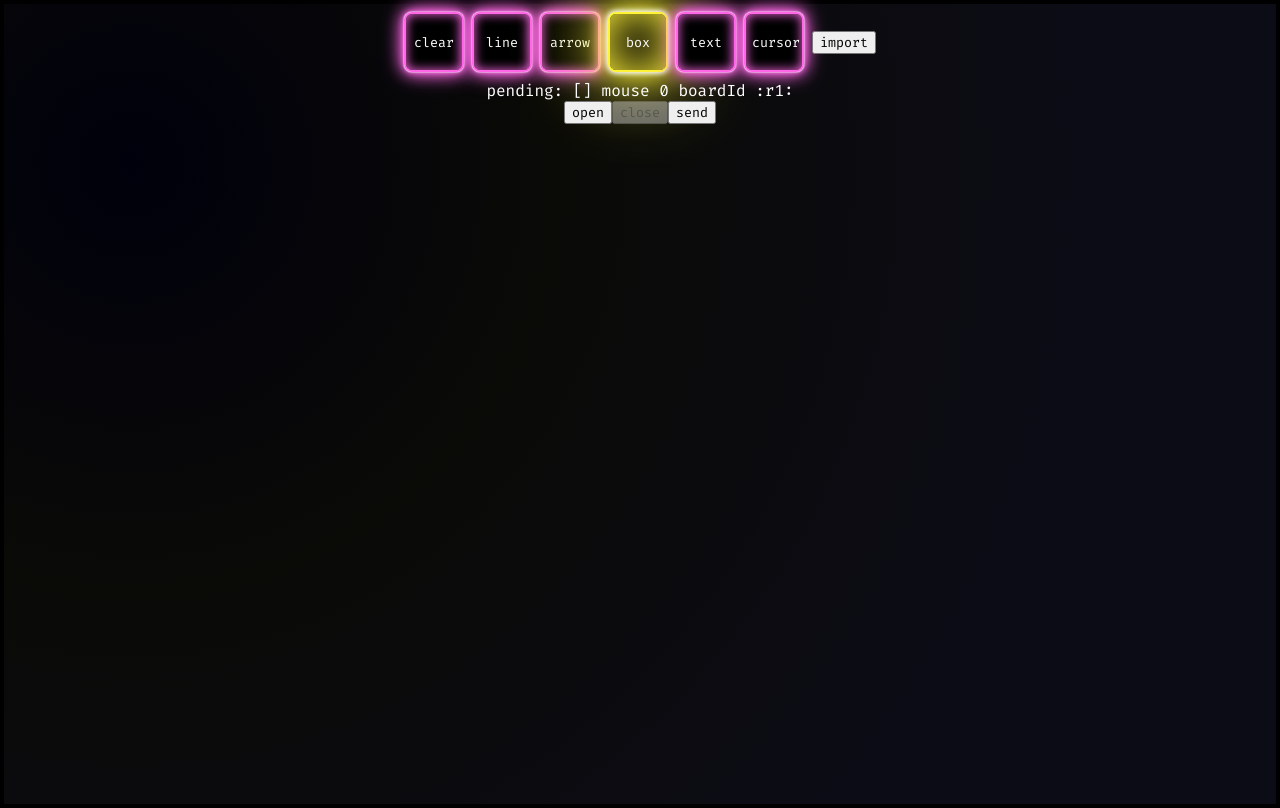
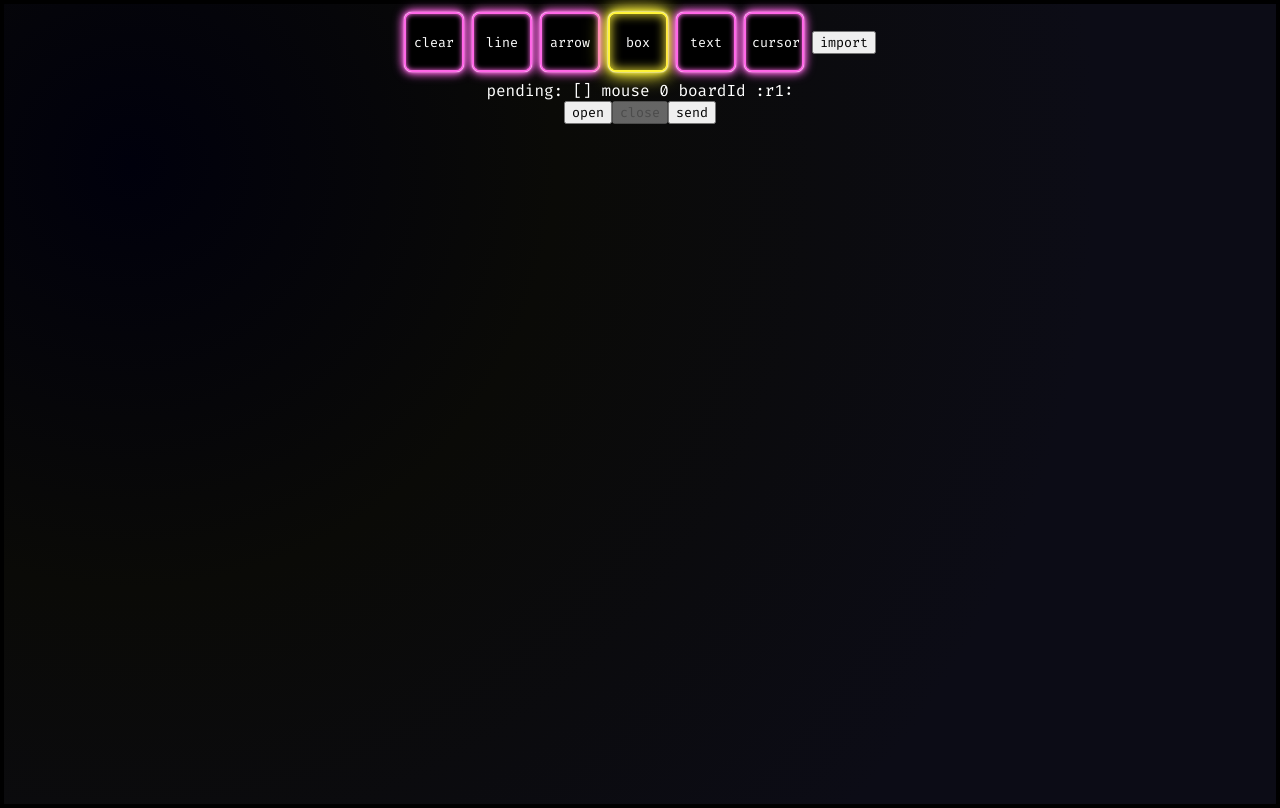
Before and after one commit to Windovvsill/NeonBoard, a React (Create React App) app: page / in a window 1280 px wide. Built offline with nearby package versions, Linux system fonts and the light colour scheme.

Commit message:
add configurable glow

```diff
--- a/src/components/drawing/toolBar.tsx
+++ b/src/components/drawing/toolBar.tsx
@@ -117,7 +117,7 @@ const ToolButton = ({ onClick, label, selected }: IToolButtonProps) => {
       style={{
         ...neonBorder(
           selected ? theme.neonTubeB : theme.neonTubeC,
-          selected ? 2 : 0.5
+          selected ? 2 : 1
         ),
         height: 60,
         width: 60,
--- a/src/components/ds/useTheme.ts
+++ b/src/components/ds/useTheme.ts
@@ -54,18 +54,23 @@ export const useTheme = () => {
   return themeMap[colorMode][theme];
 };
 
-export const neonBorder = (color: string, glow = 1) => ({
-  boxShadow: `0 0 ${glow / 5}rem #fff,
-              0 0 ${glow / 5}rem #fff,
-              0 0 ${glow * 2}rem ${color},
-              0 0 ${glow * 0.8}rem ${color},
-              0 0 ${glow * 2.8}rem ${color},
-              inset 0 0 ${glow * 1.3}rem ${color}`,
-  borderWidth: "2px",
-  borderStyle: "solid",
-  borderColor: color,
-  borderRadius: 8,
-});
+const glowBase = 4;
+
+export const neonBorder = (color: string, glowLevel: 0 | 1 | 2 | 3 = 1) => {
+  const glow = glowBase * glowLevel;
+  return {
+    boxShadow: `0 0 ${glow / 5}px #fff,
+              0 0 ${glow / 5}px #fff,
+              0 0 ${glow * 2}px ${color},
+              0 0 ${glow * 0.8}px ${color},
+              0 0 ${glow * 2.8}px ${color},
+              inset 0 0 ${glow * 1.3}px ${color}`,
+    borderWidth: "2px",
+    borderStyle: "solid",
+    borderColor: color,
+    borderRadius: 8,
+  };
+};
 
 export const selectedBorder = (selected: boolean, color: string) =>
   selected
```
